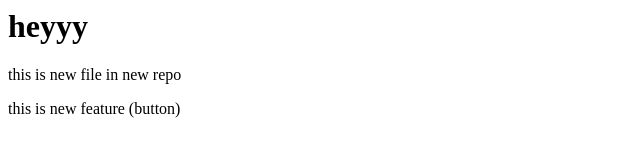
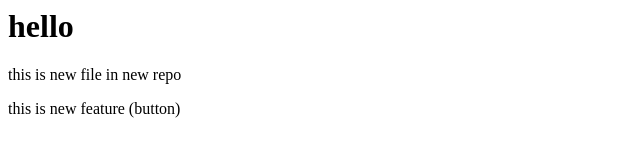
Before and after one commit to aauspicious/localrepo, a plain HTML site: page index.html in a window 1280 px wide. Shown: the full height of the page, 0-640 px from the left. Drawn offline with Linux system fonts and the light colour scheme.

Commit message:
changed hello in main

```diff
--- a/index.html
+++ b/index.html
@@ -1,3 +1,3 @@
-<h1>heyyy</h1>
+<h1>hello</h1>
 <p>this is new file in new repo</p>
 <p> this is new feature (button) </p>
```
